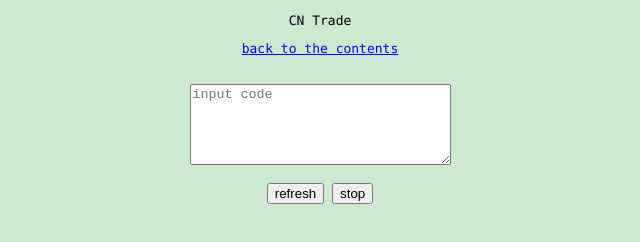
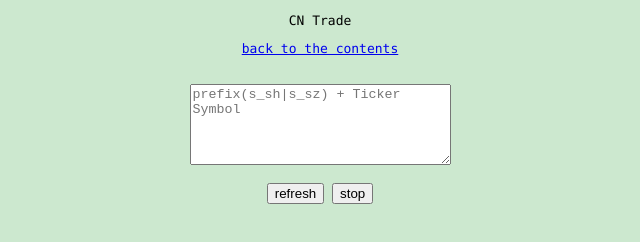
Before and after one commit to jiehuifang/jiehuifang.github.io, a plain HTML site: page cn_trade.html in a window 1280 px wide. Shown: the whole page, without its empty margins (320-960 px from the left). Drawn offline with nearby package versions, Linux system fonts and the light colour scheme.

Commit message:
1.fix cn trade placeholder

```diff
--- a/cn_trade.html
+++ b/cn_trade.html
@@ -19,7 +19,8 @@
         </p>
         <br>
         <div>
-            <textarea id="trade_code" rows="5" cols="30" placeholder="input code" v-model="inputCodes"></textarea>
+            <textarea id="trade_code" rows="5" cols="30" placeholder="prefix(s_sh|s_sz) + Ticker Symbol"
+                v-model="inputCodes"></textarea>
         </div>
         <br>
         <div>
```
